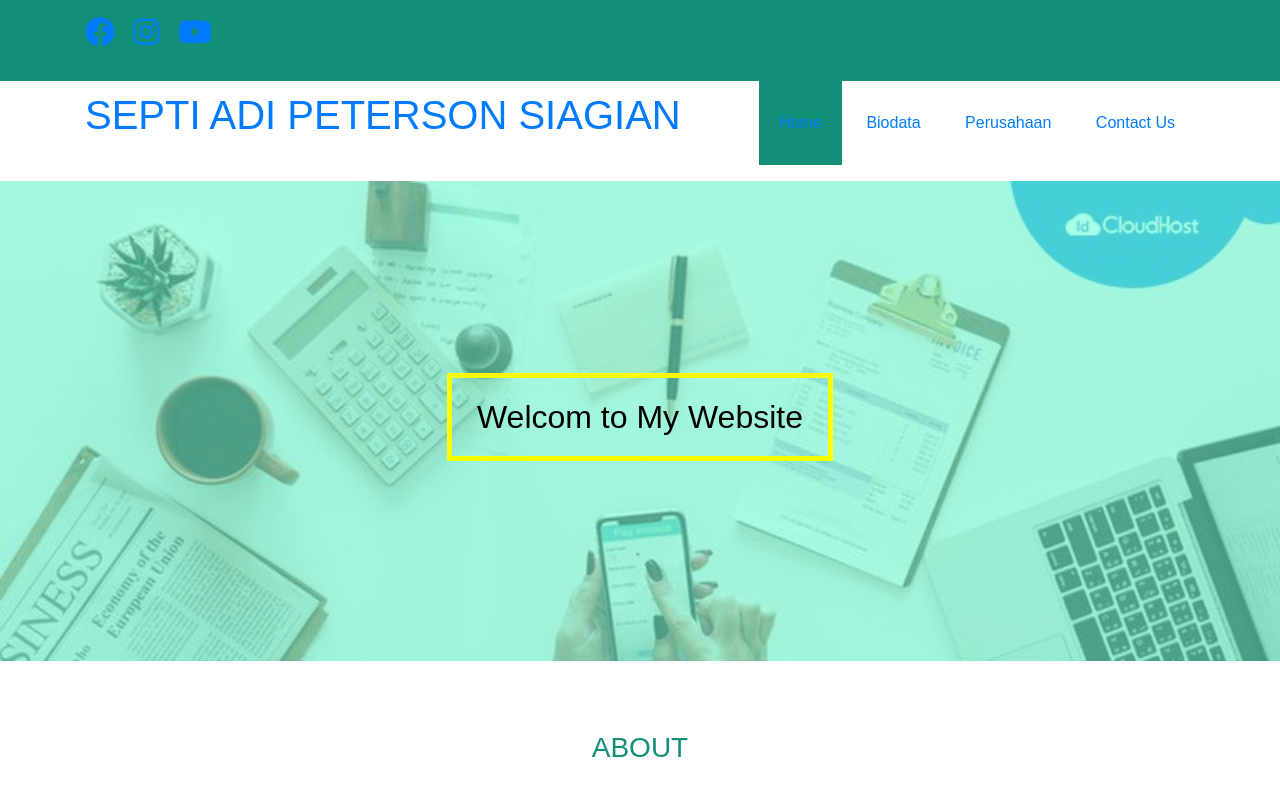
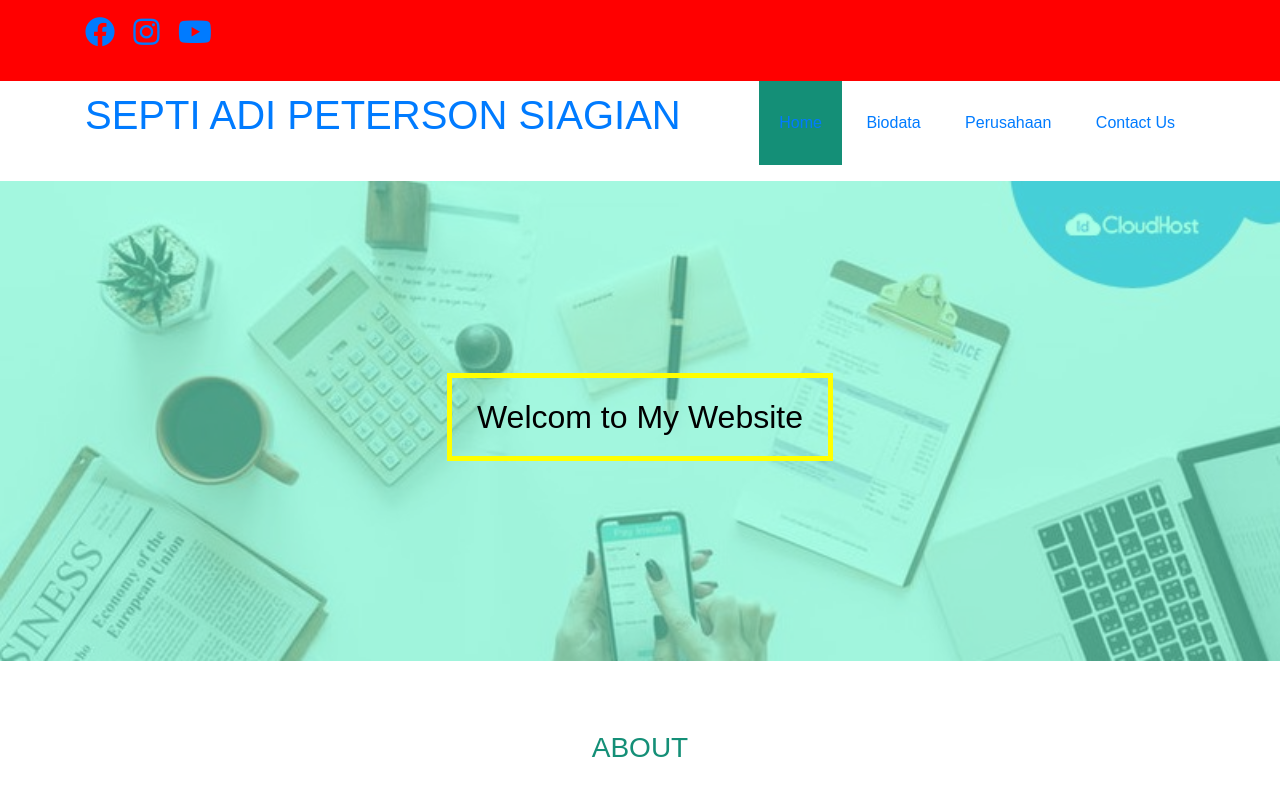
Before and after one commit to siregar-sgn14/siregar-sgn14.github.io, a plain HTML site: page index.html in a window 1280 px wide. Shown: the top 800 px of the page. Drawn offline with nearby package versions, Linux system fonts and the light colour scheme; files whose address does not match are found by name.

Commit message:
Update total.css
mengganti warna

```diff
--- a/total.css
+++ b/total.css
@@ -9,7 +9,7 @@ a {
 }
 .medsos {
     padding: 10px 0;
-    background-color: #148f77;
+    background-color: red;
     font-size: 30px;
 }
 .medsos ul li {
```
